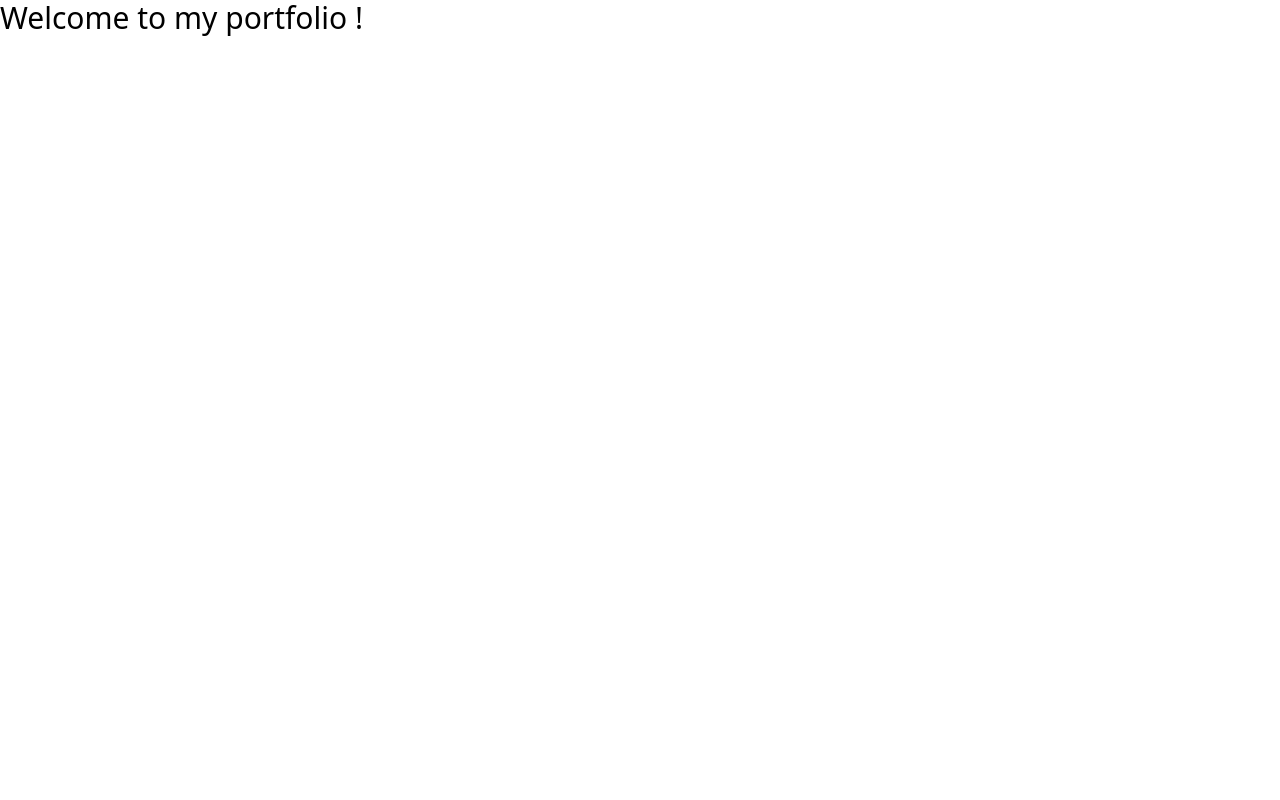
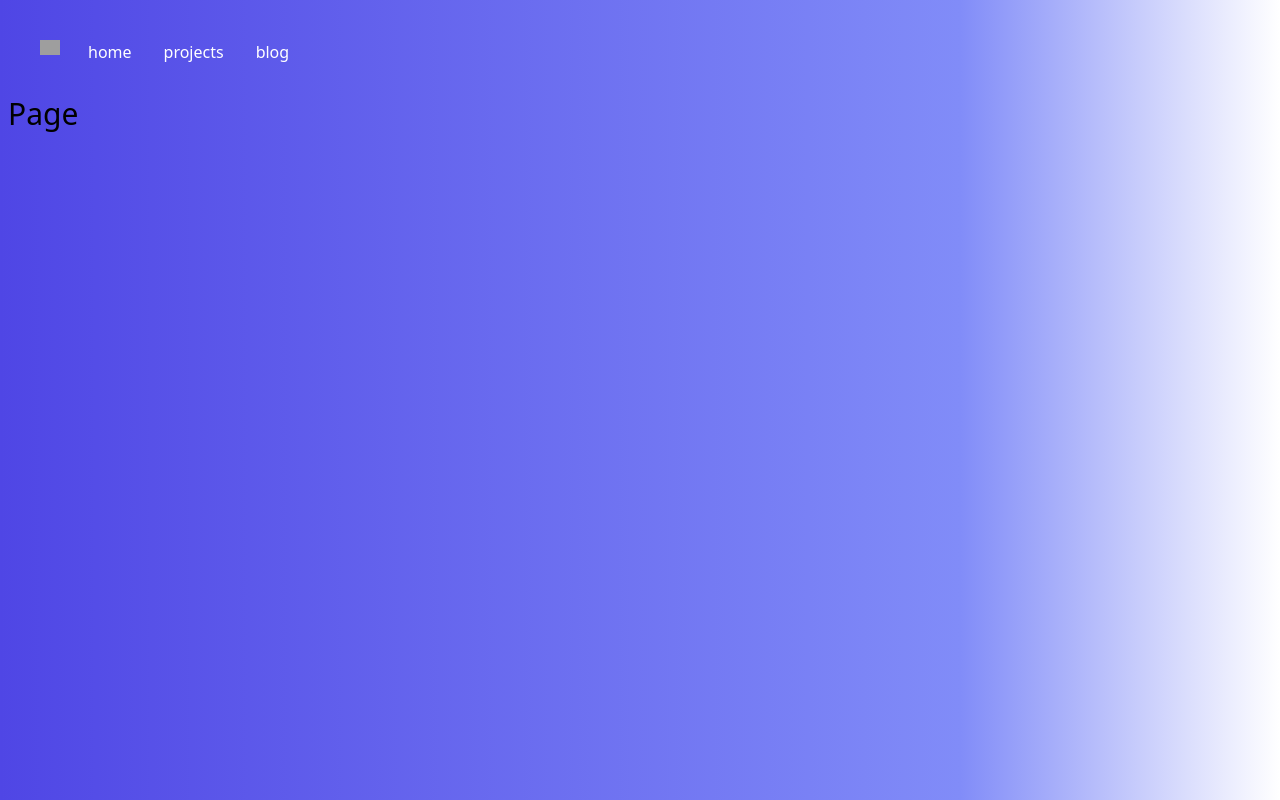
Before and after one commit to lucaschabiron/portfolio, a SvelteKit app: page / in a window 1280 px wide. Built offline with nearby package versions, Linux system fonts and the light colour scheme; grey boxes are pictures that could not be loaded.

Commit message:
feat(home):add layout & header

```diff
--- /dev/null
+++ b/src/lib/components/Header.svelte
@@ -0,0 +1,16 @@
+<script>
+	import Logo from './Logo.svelte';
+</script>
+
+<nav class="ml-8 rounded-md flex text-white my-8">
+	<ul class="flex space-x-6">
+		<li>
+			<Logo />
+		</li>
+		<li><a class="hover:bg-indigo-700 rounded-md p-1" href="/">home</a></li>
+		<li>
+			<a class="hover:bg-indigo-700 rounded-md p-1" href="/projects">projects</a>
+		</li>
+		<li><a class="hover:bg-indigo-700 rounded-md p-1" href="/blog">blog</a></li>
+	</ul>
+</nav>
--- /dev/null
+++ b/src/lib/components/Logo.svelte
@@ -0,0 +1 @@
+<img src="../images/logo.svg" alt="Logo" width="20px" height="20px" />
--- a/src/routes/+layout.svelte
+++ b/src/routes/+layout.svelte
@@ -1,5 +1,11 @@
 <script>
 	import '../app.css';
+	import Header from '$lib/components/Header.svelte';
 </script>
 
-<slot />
+<div class="bg-gradient-to-r from-indigo-600 via-indigo-400 via-75% min-h-screen p-2 flex">
+	<div class="mr-auto">
+		<Header />
+		<slot />
+	</div>
+</div>
--- a/src/routes/+page.svelte
+++ b/src/routes/+page.svelte
@@ -1 +1 @@
-<h1 class="text-3xl">Welcome to my portfolio !</h1>
+<h1 class="text-3xl">Page</h1>
```
